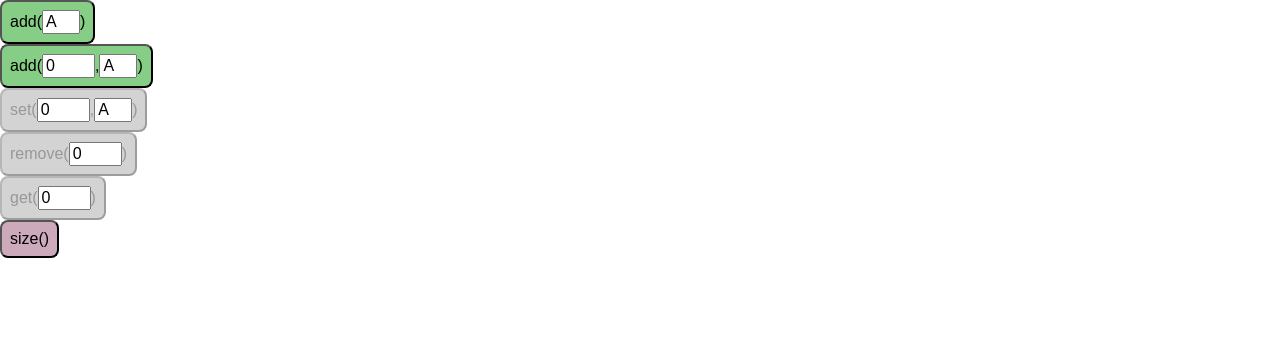
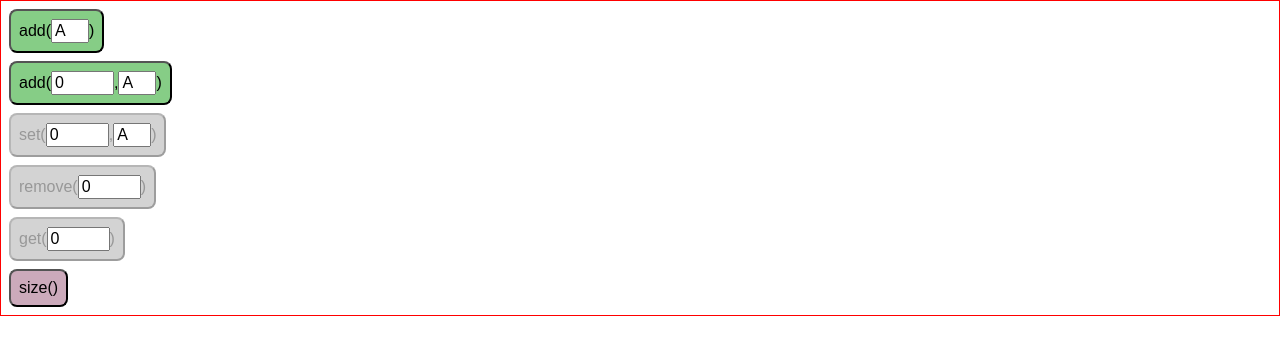
Before and after one commit to nikzb/lists-in-java, a React (Create React App) app: page / in a window 1280 px wide. Shown: the top 354 px of the page. Built offline with nearby package versions, Linux system fonts and the light colour scheme.

Commit message:
MethodToolbox created and all buttons updating snapshots

```diff
--- a/src/App.js
+++ b/src/App.js
@@ -4,9 +4,7 @@ import './App.css';
 
 import { Snapshots, addSnapshot, undoSnapshot, currentListSize } from './models/Snapshots';
 
-import MethodButton from './components/MethodButton';
-import IndexInput from './components/IndexInput';
-import ValueInput from './components/ValueInput';
+import MethodToolbox from './components/methodToolbox/MethodToolbox';
 
 class App extends Component {
   constructor(props) {
@@ -17,36 +15,22 @@ class App extends Component {
   }
 
   render() {
-    // Buttons for set, remove, get will be disabled when the list is empty
-    let disabled = false;
-    // console.log(currentListSize(this.state.snapshots));
-    if (currentListSize(this.state.snapshots) === 0) {
-      disabled = true;
-    }
-
     console.log(this.state.snapshots);
 
     return (
       <div className="App">
-        <MethodButton methodName="add" disabled={false} onClick={(argums) => { this.setState({ snapshots: addSnapshot(this.state.snapshots, 'add', argums) }); console.log(this.state.snapshots); }}>
-          <ValueInput value="A" />
-        </MethodButton>
-        <MethodButton methodName="add" disabled={false} onClick={() => { console.log('add button clicked'); }}>
-          <IndexInput value={0} maxValue={3}/>,
-          <ValueInput value="A" />
-        </MethodButton>
-        <MethodButton methodName="set" disabled={disabled} onClick={() => { console.log('add button clicked'); }}>
-          <IndexInput value={0} maxValue={3}/>,
-          <ValueInput value="A" />
-        </MethodButton>
-        <MethodButton methodName="remove" disabled={disabled} onClick={() => { console.log('add button clicked'); }}>
-          <IndexInput value={0} maxValue={3}/>
-        </MethodButton>
-        <MethodButton methodName="get" disabled={disabled} onClick={() => { console.log('add button clicked'); }}>
-          <IndexInput value={0} maxValue={3}/>
-        </MethodButton>
-        <MethodButton methodName="size" disabled={false} onClick={() => { console.log('add button clicked'); }}>
-        </MethodButton>
+        <MethodToolbox
+          onButtonClick={
+            (method, argums) => {
+              this.setState((prevState, props) => ({
+                snapshots: addSnapshot(prevState.snapshots, method, argums)
+              }));
+              console.log('state updated', this.state.snapshots);
+            }
+          }
+          listSize={currentListSize(this.state.snapshots)}
+        />
+
         {/* <header className="App-header">
           <img src={logo} className="App-logo" alt="logo" />
           <h1 className="App-title">Welcome to React</h1>
--- a/src/components/MethodButton.css
+++ b/src/components/methodToolbox/MethodButton.css
@@ -5,6 +5,7 @@
   padding: 0.5em;
   border-radius: 0.5em;
   font-size: 1.0em;
+  margin: 0.5em;
 }
 
 .MethodButton--add {
--- /dev/null
+++ b/src/components/methodToolbox/MethodToolbox.css
@@ -0,0 +1,3 @@
+.MethodToolbox {
+  border: 1px solid red;
+}
--- /dev/null
+++ b/src/components/methodToolbox/MethodToolbox.js
@@ -0,0 +1,50 @@
+import React from 'react';
+
+import MethodButton from './MethodButton';
+import IndexInput from './IndexInput';
+import ValueInput from './ValueInput';
+
+import { addSnapshot, currentListSize } from '../../models/Snapshots';
+
+import './MethodToolbox.css';
+
+function makeOnClickFuncForMethodButton(onClickFromParent, method) {
+  return (argums) => {
+    onClickFromParent(method, argums);
+  };
+}
+
+function MethodToolbox(props) {
+  // Buttons for set, remove, get will be disabled when the list is empty
+  let disabled = false;
+
+  if (props.listSize === 0) {
+    disabled = true;
+  }
+
+  return (
+    <div className="MethodToolbox">
+      <MethodButton methodName="add" disabled={false} onClick={makeOnClickFuncForMethodButton(props.onButtonClick, 'add')}>
+        <ValueInput value="A" />
+      </MethodButton>
+      <MethodButton methodName="add" disabled={false} onClick={makeOnClickFuncForMethodButton(props.onButtonClick, 'add')}>
+        <IndexInput value={0} maxValue={props.listSize - 1}/>,
+        <ValueInput value="A" />
+      </MethodButton>
+      <MethodButton methodName="set" disabled={disabled} onClick={makeOnClickFuncForMethodButton(props.onButtonClick, 'set')}>
+        <IndexInput value={0} maxValue={props.listSize - 1}/>,
+        <ValueInput value="A" />
+      </MethodButton>
+      <MethodButton methodName="remove" disabled={disabled} onClick={makeOnClickFuncForMethodButton(props.onButtonClick, 'remove')}>
+        <IndexInput value={0} maxValue={props.listSize - 1}/>
+      </MethodButton>
+      <MethodButton methodName="get" disabled={disabled} onClick={makeOnClickFuncForMethodButton(props.onButtonClick, 'get')}>
+        <IndexInput value={0} maxValue={props.listSize - 1}/>
+      </MethodButton>
+      <MethodButton methodName="size" disabled={false} onClick={makeOnClickFuncForMethodButton(props.onButtonClick, 'size')}>
+      </MethodButton>
+    </div>
+  );
+}
+
+export default MethodToolbox;
```
Also changed, not shown: src/components/methodToolbox/IndexInput.js (renamed from src/components/IndexInput.js), src/components/methodToolbox/Input.css (renamed from src/components/Input.css), src/components/methodToolbox/MethodButton.js (renamed from src/components/MethodButton.js), src/components/methodToolbox/ValueInput.js (renamed from src/components/ValueInput.js).
